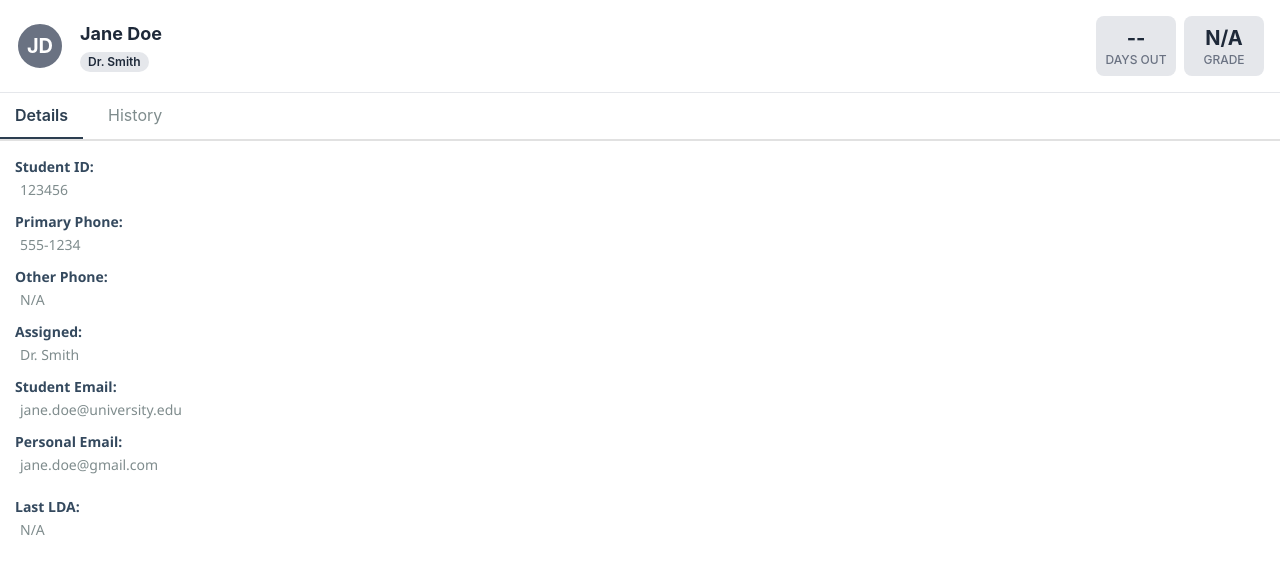
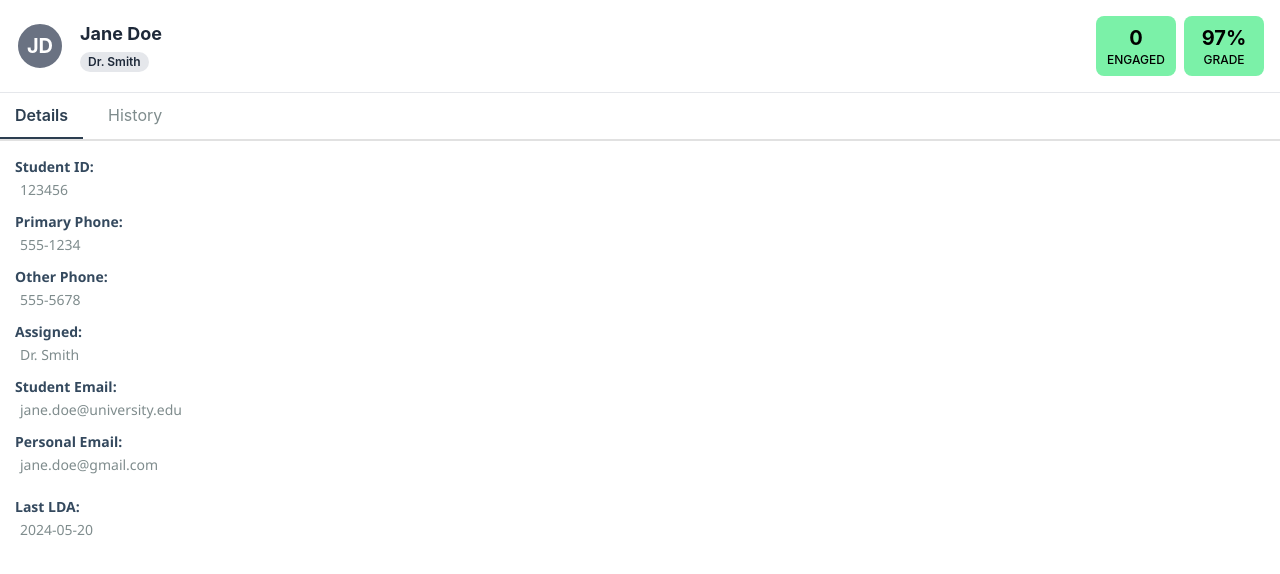
Before and after one commit to vsblanco/Student-Retention-Add-in, a React (Vite) app in the folder retention/: page / in a window 1280 px wide. Shown: the top 574 px of the page. Built offline with nearby package versions, Linux system fonts and the light colour scheme.

Commit message:
looking good

```diff
--- a/retention/src/components/studentView/StudentHeader.jsx
+++ b/retention/src/components/studentView/StudentHeader.jsx
@@ -22,7 +22,11 @@ function StudentHeader({ student }) {
   let daysOutText = 'text-gray-800';
   let daysOutLabelText = 'text-gray-500';
   if (typeof daysOut === 'number') {
-    if (daysOut >= 14) {
+    if (daysOut === 0) {
+      daysOutBg = 'bg-green-300'; // Brighter green for 0 days out
+      daysOutText = 'text-black';
+      daysOutLabelText = 'text-black';
+    } else if (daysOut >= 14) {
       daysOutBg = 'bg-red-400';
       daysOutText = 'text-black';
       daysOutLabelText = 'text-black';
@@ -95,7 +99,9 @@ function StudentHeader({ student }) {
         <div className="flex space-x-2">
           <div className={`p-2 text-center rounded-lg ${daysOutBg} ${daysOutText} w-20`}>
             <div className="text-xl font-bold">{daysOut}</div>
-            <div className={`text-xs font-medium uppercase ${daysOutLabelText}`}>Days Out</div>
+            <div className={`text-xs font-medium uppercase ${daysOutLabelText}`}>
+              {daysOut === 0 ? 'Engaged' : daysOut === 1 ? 'Day Out' : 'Days Out'}
+            </div>
           </div>
           <div className={`p-2 text-center rounded-lg ${gradeBg} ${gradeText} w-20 transition-colors duration-150`}>
             <div className="text-xl font-bold">{gradeDisplay}</div>
--- a/retention/src/components/studentView/StudentView.jsx
+++ b/retention/src/components/studentView/StudentView.jsx
@@ -66,9 +66,13 @@ function StudentView() {
         StudentName: "Jane Doe",
         ID: "123456",
         Phone: "555-1234",
+        OtherPhone: "555-5678",
         StudentEmail: "jane.doe@university.edu",
         PersonalEmail: "jane.doe@gmail.com",
         Assigned: "Dr. Smith",
+        DaysOut: 0,
+        Grade: "97%",
+        LDA: "2024-05-20",
         History: [
           { date: "2024-01-15", action: "Advised", notes: "Discussed course selection." },
           { date: "2024-03-10", action: "Follow-up", notes: "Checked on progress." }
```
